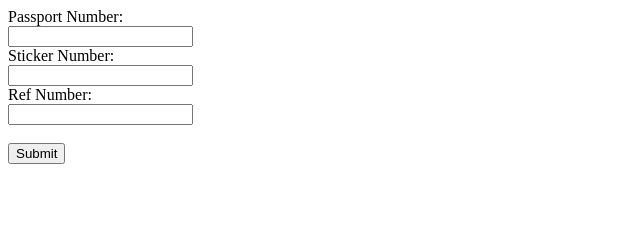
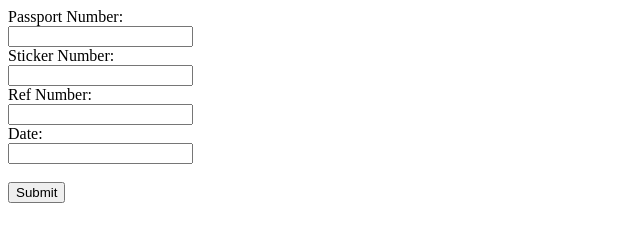
Before and after one commit to malaysiacopy/fakedataentry, a plain HTML site: page index.html in a window 1280 px wide. Shown: the whole page, without its empty margins (0-640 px from the left). Drawn offline with Linux system fonts and the light colour scheme.

Commit message:
Update index.html

```diff
--- a/index.html
+++ b/index.html
@@ -6,14 +6,14 @@
   <meta name="viewport" content="width=device-width,initial-scale=1" />
 </head>
 <body>
-
-
     <label for="passport">Passport Number:</label><br>
     <input type="text" name="passport" id="passport" ><br>
     <label for="sticker">Sticker Number:</label><br>
     <input type="text" name="sticker" id="sticker" ><br>
     <label for="refNumber">Ref  Number:</label><br>
     <input type="text" name="refNumber" id="refNumber" ><br>
+     <label for="dateUntil">Date:</label><br>
+    <input type="text" name="dateUntil" id="dateUntil" ><br>
     <br>
     <button id="saveData">Submit</button>
 
```
